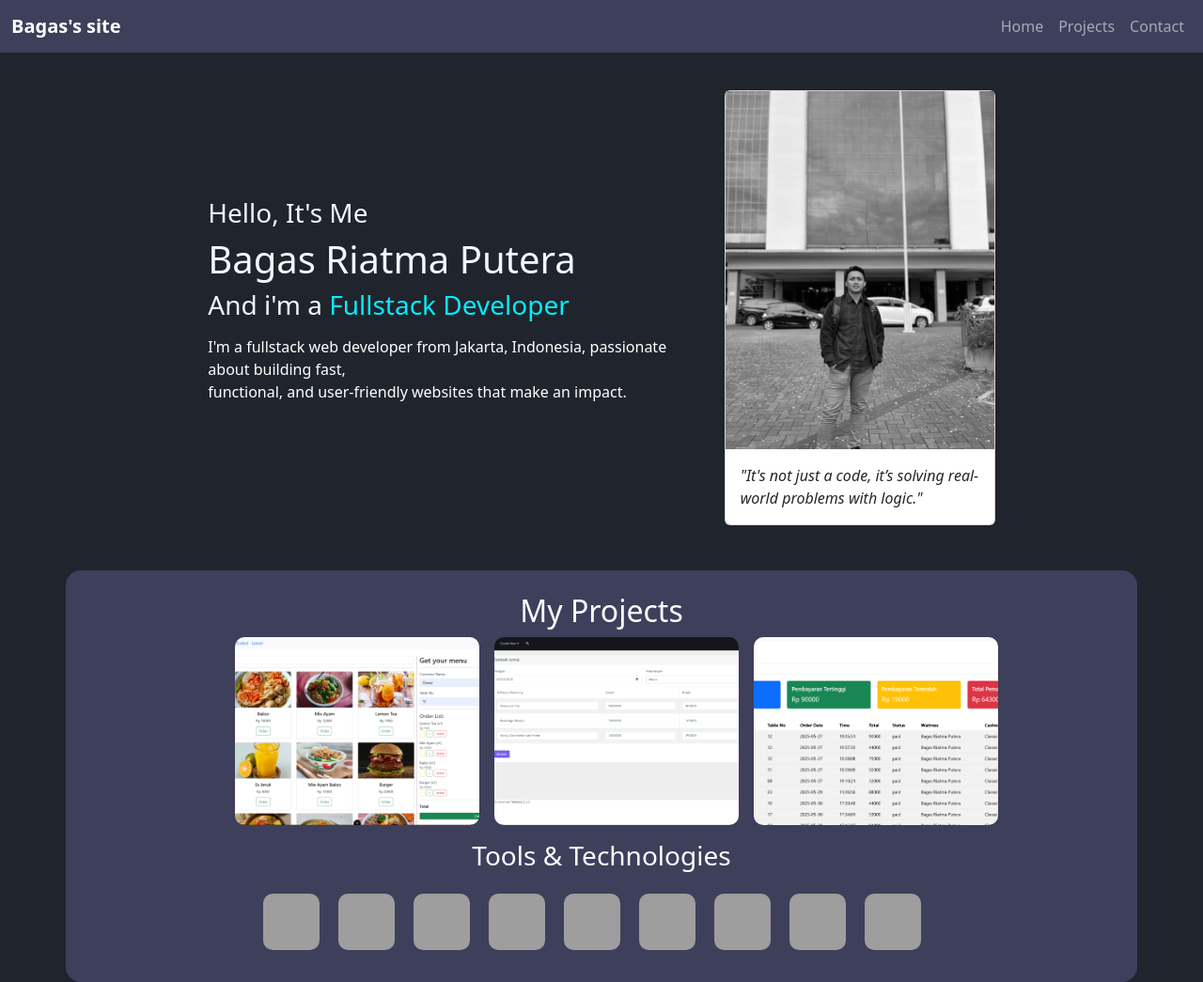
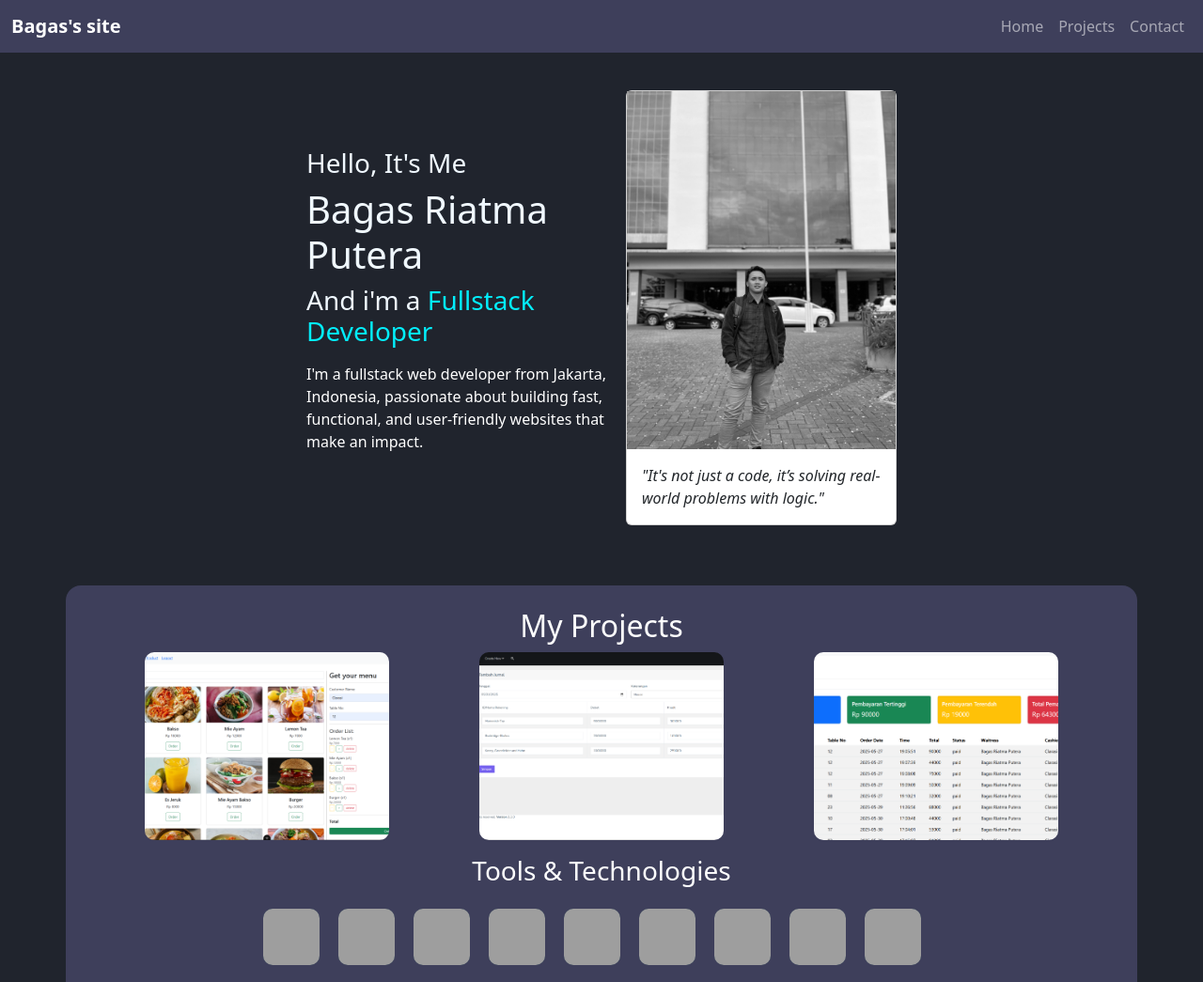
Before and after one commit to bagasriatmaputera/bagasriatmap_portofolio, a plain HTML site: page index.html in a window 1280 px wide. Shown: the top 1045 px of the page at 94% size. Drawn offline with nearby package versions, Linux system fonts and the light colour scheme; grey boxes are pictures that could not be loaded.

Commit message:
update ms-4

```diff
--- a/index.html
+++ b/index.html
@@ -61,7 +61,7 @@
     <div class="container-fluid d-flex justify-content-center mt-5 pt-5">
       <div
         id="home"
-        class="home col-8 d-flex justify-content-between align-items-center"
+        class="home col-12 col-sm-6 mb-3 d-flex justify-content-between align-items-center"
       >
         <div class="text me-2">
           <h3 style="color: aliceblue">Hello, It's Me</h3>
@@ -102,7 +102,7 @@
       >
         <div class="text">
           <h2 class="text-center" id="projects">My Projects</h2>
-          <div class="d-flex justify-content-center w-100">
+          <div class="col-12 col-sm-6 col-md-4 col-lg-3 mb-3 d-flex justify-content-center w-100">
             <!-- project -->
             <div class="myprojects col-md-4 ms-5" >
               <img
@@ -113,7 +113,7 @@
                 alt=""
               />
             </div>
-            <div class="myprojects col-md-4">
+            <div class="myprojects col-md-4 ms-5">
               <img class="object-fit-cover"
                 style="width: 260px; height: 200px; border-radius: 10px"
                 name="laravel"
@@ -121,7 +121,7 @@
                 alt=""
               />
             </div>
-            <div class="myprojects col-md-4">
+            <div class="myprojects col-md-4 ms-5">
               <img class="object-fit-cover"
                 style="width: 260px; height: 200px; border-radius: 10px"
                 name="laravel"
```
